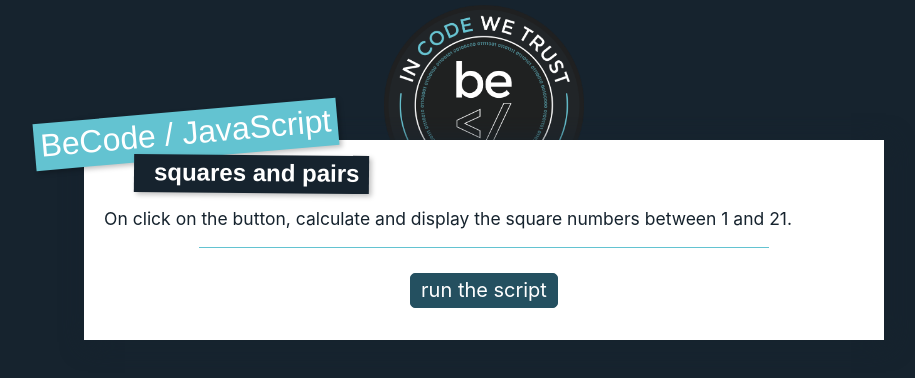
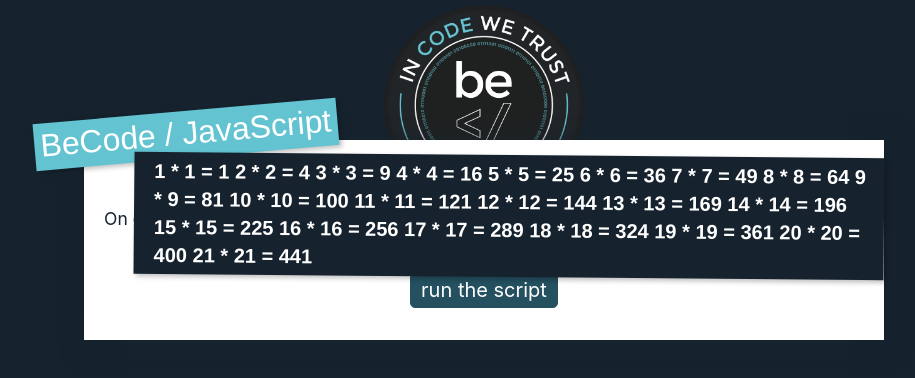
Before and after one commit to PabloGP18/Javascript_course, a website: page js-complete-course/04-maths/04-even-square-Optional/index.html in a window 1280 px wide. Both pictures are taken after a click on the button "run the script". Shown: the whole page, without its empty margins (156-1071 px from the left). Drawn offline with Linux system fonts and the light colour scheme.

Commit message:
Exercise 4.4 done

```diff
--- a/js-complete-course/04-maths/04-even-square-Optional/index.html
+++ b/js-complete-course/04-maths/04-even-square-Optional/index.html
@@ -13,7 +13,7 @@
             <header>
                 <h1>BeCode / JavaScript</h1>
                 <h2>
-                    <strong>squares and pairs</strong>
+                    <strong id="target">squares and pairs</strong>
                 </h2>
             </header>
             <div class="content">
--- a/js-complete-course/04-maths/04-even-square-Optional/script.js
+++ b/js-complete-course/04-maths/04-even-square-Optional/script.js
@@ -9,12 +9,39 @@
 // NOTE: don't focus on the existing code structure for now.
 // You will have time to focus on it later.
 
-(function() {
+// function for root numbers
+(function squareRootNumbers() {
+
+
 
     document.getElementById("run").addEventListener("click", function() {
 
-        // your code here
+        for (let i = 1; i <= 21; i++)
+        {
+
+            if (Math.sqrt(i) == parseInt(Math.sqrt(i)))
+                console.log(i + " ");
+        }
 
     });
 
 })();
+
+// function for square numbers
+(function squareNumbers() {
+
+
+
+    document.getElementById("run").addEventListener("click", function() {
+        let msg = " ";
+        for (let i = 1; i <= 21; i++)
+        {
+            result = i * i;
+            msg = msg + " " + i + " * "+ i + " = " + result + "\n";
+        }
+        alert(msg)
+        console.log(msg)
+        document.getElementById('target').innerHTML= msg;
+    });
+
+})();
```
